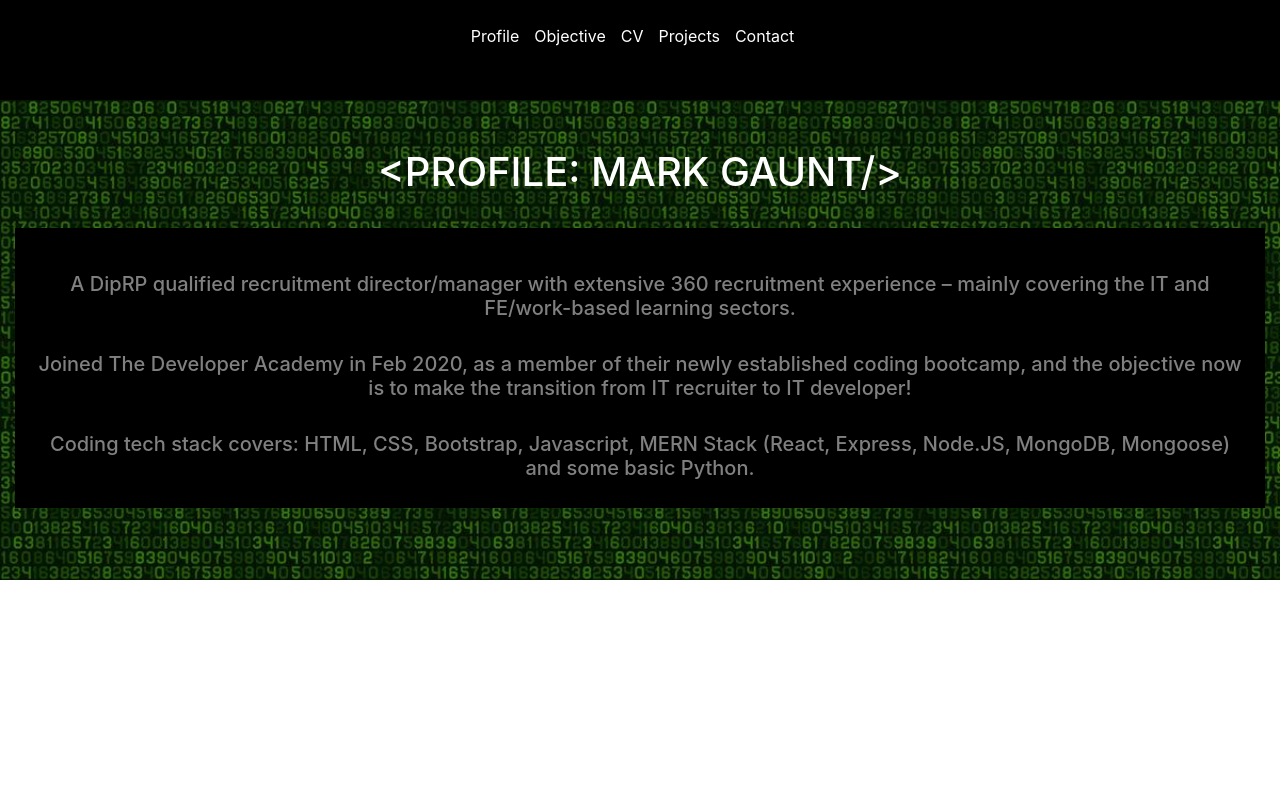
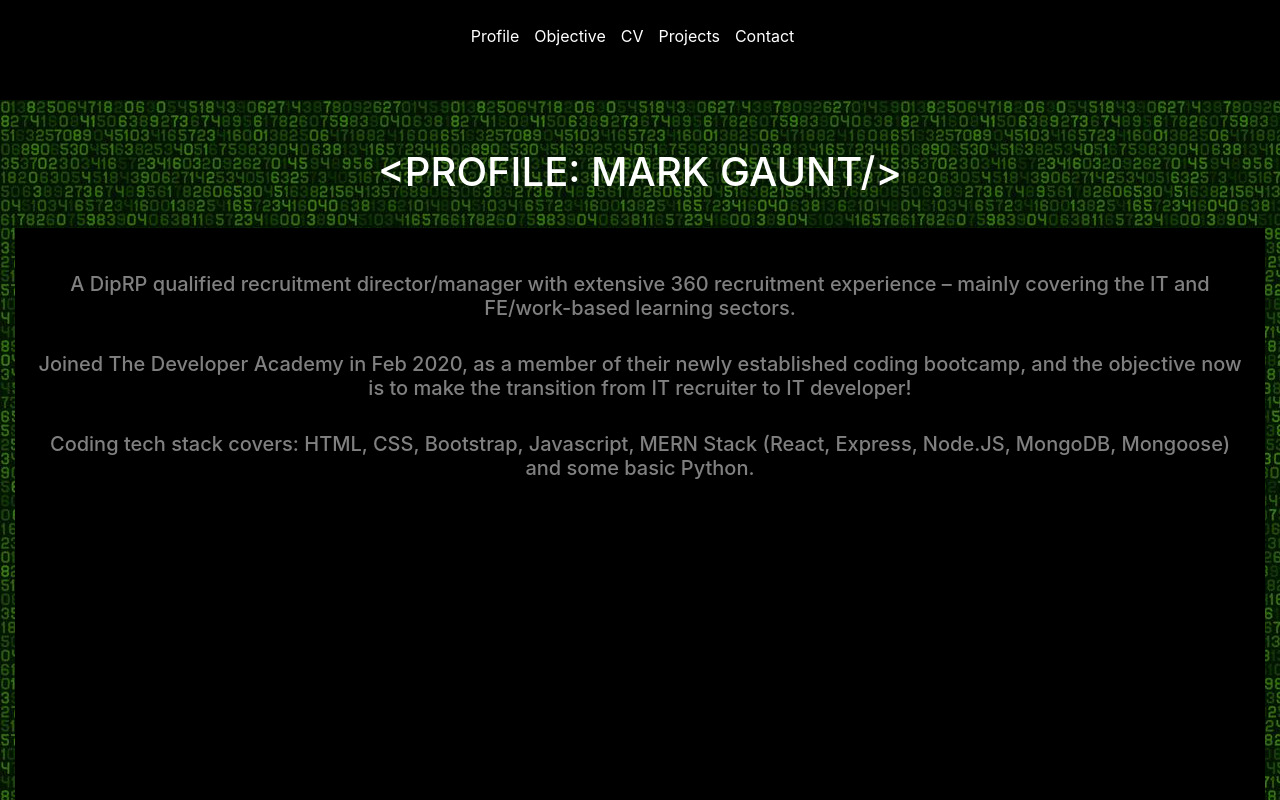
Before and after one commit to MarkGaunt1/mgportfolio, a React (Create React App) app: page / in a window 1280 px wide. Shown: the top 800 px of the page. Built offline with nearby package versions, Linux system fonts and the light colour scheme.

Commit message:
sizing changes

```diff
--- a/src/MyComponentCV.js
+++ b/src/MyComponentCV.js
@@ -12,13 +12,13 @@ const styles = {
     color: 'white',
     margin: '0',
     backgroundImage: 'url('+image+')',
-    backgroundSize: 'cover'
+    backgroundSize: 'auto'
 
     };
 
     const stylesTwo = {
       width: '100%',
-      height: '800px',
+      height: '60%',
       color: 'grey',
       margin: '0',
       backgroundColor: 'black',
--- a/src/MyComponentContact.js
+++ b/src/MyComponentContact.js
@@ -8,7 +8,7 @@ const styles = {
     color: 'white',
     margin: '0',
     backgroundImage: 'url('+image+')',
-    backgroundSize: 'contain'
+    backgroundSize: 'auto'
 
     };
 
--- a/src/MyComponentHome.js
+++ b/src/MyComponentHome.js
@@ -4,21 +4,22 @@ import image from './portfolio.jpg'
 
 const styles = {
     width: '100%',
-    height: '100%',
+    height: '1000px',
     color: 'white',
     margin: '0',
     backgroundImage: 'url('+image+')',
-    backgroundSize: 'contain'
+    backgroundSize: 'auto'
 
     };
 
     const stylesFour = {
         width: '100%',
-        height: '100%',
+        height: '60%',
         color: 'grey',
         margin: '0',
         backgroundColor: 'black',
         backgroundSize: 'contain',
+        overflowY: 'scroll',
         padding: '20px'
 
         };
--- a/src/MyComponentObjective.js
+++ b/src/MyComponentObjective.js
@@ -4,21 +4,22 @@ import image from './portfolio.jpg'
 
 const styles = {
     width: '100%',
-    height: '100%',
+    height: '1000px',
     color: 'white',
     margin: '0',
     backgroundImage: 'url('+image+')',
-    backgroundSize: 'contain'
+    backgroundSize: 'auto'
 
     };
 
     const stylesThree = {
       width: '100%',
-      height: '100%',
+      height: '60%',
       color: 'grey',
       margin: '0',
       backgroundColor: 'black',
       backgroundSize: 'contain',
+      overflowY: 'scroll',
       padding: '20px'
 
       };
--- a/src/MyComponentProjects.js
+++ b/src/MyComponentProjects.js
@@ -21,13 +21,13 @@ const styles = {
     color: 'white',
     margin: '0',
     backgroundImage: 'url('+image+')',
-    backgroundSize: 'cover'
+    backgroundSize: 'auto'
 
     };
 
     const stylesTwo = {
       width: '90%',
-      height: '800px',
+      height: '60%',
       color: 'grey',
       margin: '0',
       backgroundColor: 'black',
```
